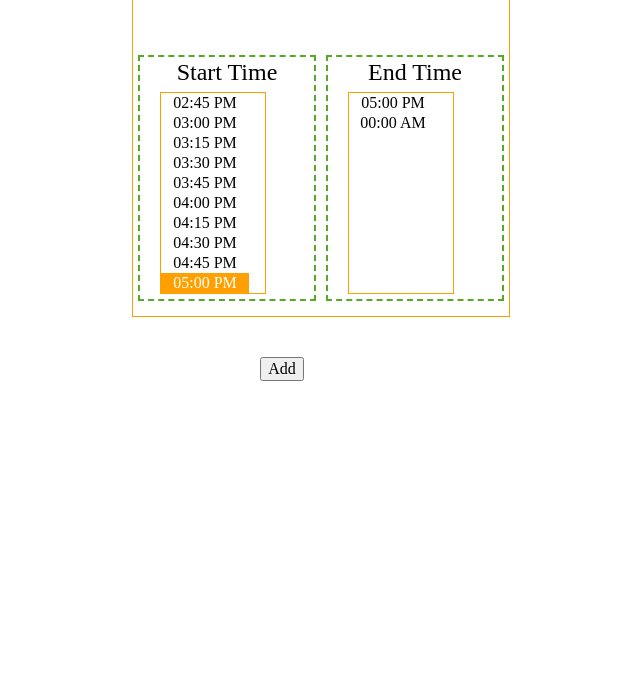
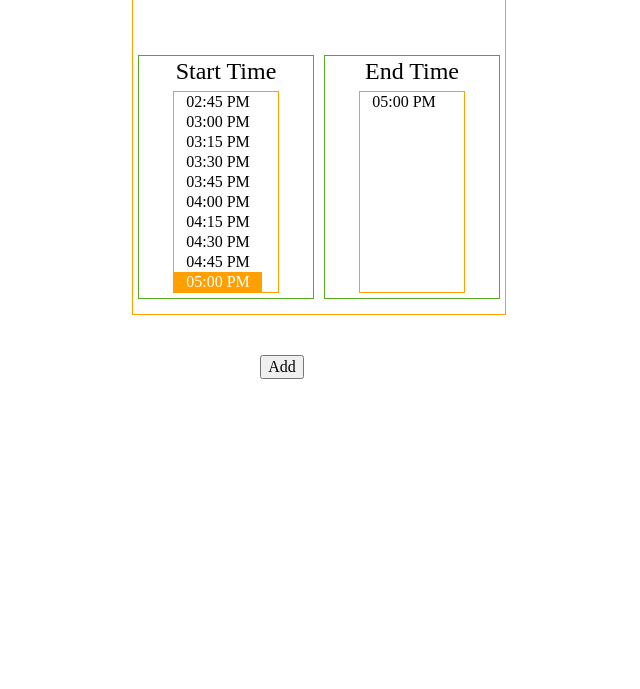
Before and after one commit to chrisjwaddell/start-time-end-time-component, a website: page index.html in a window 1280 px wide. Shown: the part 111-800 px from the top of the page, without its empty margins (363-1003 px from the left). Drawn offline with nearby package versions, Linux system fonts and the light colour scheme.

Commit message:
Minor updates

```diff
--- a/index.html
+++ b/index.html
@@ -52,7 +52,6 @@
                     <div class="start">
                         <h3>Start Time</h3>
                         <div class="o-flex">
-                            <div class="o-flex">
                             <div class="field">
                                 <ul tabindex="1">
 
@@ -100,11 +99,9 @@
                             </div>
                         </div>
                     </div>
-                    </div>
 
                     <div class="end">
                         <h3>End Time</h3>
-                        <div class="o-flex">
                         <div class="o-flex">
                             <div class="field">
                                 <ul tabindex="2">
@@ -140,7 +137,6 @@
                 </div>
             </div>
         </div>
-        </div>
 
 
         <div style="margin-top: 40px;text-align: center;">
--- a/scripts/start-time-end-time.js
+++ b/scripts/start-time-end-time.js
@@ -6,8 +6,8 @@
 const settings = {
     warnOver12Hrs: true,
     defaultST: "07:00 AM",
+    defaultHrsBeforeToChooseST: 3,
     excludeAfterNowET: true,
-    defaultHrsBeforeToChooseST: 3,
     nightIsDark: true,
     hr24: false
 }
@@ -80,7 +80,6 @@
     let et24h;
     (etampm.toUpperCase() === "PM" && eth !== 12) ? et24h = eth + 12: et24h = eth
 
-    // et24h =
     if ((etampm.toUpperCase() === "PM") && (eth !== 12)) {
         et24h = eth + 12
     } else {
@@ -149,7 +148,6 @@
 
             }
 
-            // elUL.appendChild(elLI)
             result.push(elLI)
         })
 
@@ -170,11 +168,9 @@
 
     getLastET()
 
-
     dateChange()
 
     refreshST(STULQueryString)
-    // today = isToday()
 }
 
 
@@ -258,14 +254,7 @@
         min
     } = dmyhm(dt)
 
-    // console.log(y, m, d, hr, min)
-
-    // console.log(min % 15)
     if (min % 15 !== 0) {
-        // console.log((15 - (min % 15)))
-        // console.log((60000 * (15 - (min % 15))))
-        // lastET += (60000 * (15 - (min % 15)))
-        // setLastET(lastET)
         return dt + 60000 * (15 - (min % 15))
     } else {
         return dt
@@ -390,8 +379,6 @@
     if (dd === 0) {
         // Today
         timesPopulate(time, timehmampm(new Date(lastTimeRounded(now().valueOf() + 100000)), settings.hr24), ETULQueryString, zeroTozero)
-
-        midnight(elETUL, settings.hr24)
     } else {
         if (settings.hr24) {
             timesPopulate(time, "23:45", ETULQueryString, zeroTozero)
@@ -460,7 +447,6 @@
 function timebar(st, et) {
     elTimebarText.style.width = "140px"
 
-    // elTimebarText2.textContent = (timeDecimal(et, settings.hr24, false) - timeDecimal(st, settings.hr24, true))
     let duration
     if ((st === "0") || (et === "0")) {
         duration = 0
@@ -468,8 +454,6 @@
         duration = (timeDecimal(et, settings.hr24, false) - timeDecimal(st, settings.hr24, true))
     }
 
-    console.log(timeDecimal(et, settings.hr24, true), timeDecimal(st, settings.hr24, true))
-    // console.log(duration)
     if (duration < 0.04166) {
         elTimebarText2.textContent = (duration * 60) + " mins"
     } else {
--- a/style/start-time-end-time.css
+++ b/style/start-time-end-time.css
@@ -13,7 +13,7 @@
 .times .end {
     width: 150px;
     margin: var(--field-margin);
-    border: 2px dashed var(--color-secondary);
+    border: 1px solid var(--color-secondary);
     padding-left: 12px;
     padding-right: 12px;
 }
@@ -135,3 +135,9 @@
     top: 10px;
     border-radius: 50px;
 }
+
+
+.start .field,
+.end .field {
+    margin: 0 auto;
+}
```
Also changed, not shown: README.md. Lines whose indentation alone changed are shown as unchanged.
